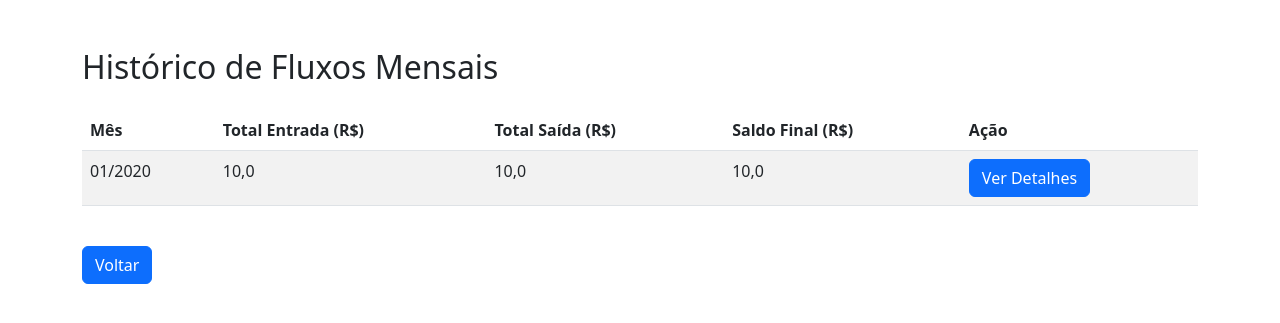
After one commit to Ary-Pedro/setup_DeAaZTour, a Django app: page /fluxos/ in a window 1280 px wide. The commit adds this page. Shown: the top 323 px of the page. Run offline with Django 5.2, Linux system fonts and the light colour scheme; a user stored in the database is signed in; tables that the repository leaves empty hold one stand-in row (values such as "Sample post"); some libraries are stand-ins or nearby versions.

Commit message:
atualização fluxo de caixa

```diff
--- a/apps/worker/models.py
+++ b/apps/worker/models.py
@@ -6,6 +6,8 @@ from django.db.models.signals import pre_save
 from django.contrib.auth.models import Group, Permission, AbstractUser, BaseUserManager
 from django.core.exceptions import ValidationError
 from django.db.models import Sum
+from django.utils.timezone import now
+from datetime import timedelta
 
 
 class CustomUserManager(BaseUserManager):
@@ -163,7 +165,14 @@ def update_nome(sender, instance, **kwargs):
     instance.nome = f"{instance.first_name} {instance.last_name}"
 
 
+class FluxoMensal(models.Model):
+    mes_referencia = models.DateField(default=now)  # Para armazenar o mês do fluxo
+    saldo_total = models.FloatField(default=0)
+    total_entrada = models.FloatField(default=0)
+    total_saida = models.FloatField(default=0)
 
+    def __str__(self):
+        return self.mes_referencia.strftime("%m/%Y")
 
 class ContasMensal(models.Model):
     observacao = models.CharField(max_length=500, null=True, blank=True, verbose_name="Observação")
--- a/apps/worker/templates/contas/contas.html
+++ b/apps/worker/templates/contas/contas.html
@@ -67,6 +67,12 @@
 
         <a href="{% url 'salvarContas' %}" class="btn btn-success mt-3">Exportar para Excel</a>
 
+        <form action="{% url 'concluir_fluxo' %}" method="post" onsubmit="return confirm('Tem certeza que deseja concluir este mês?')">
+            {% csrf_token %}
+            <button type="submit" class="btn btn-warning mt-3">Concluir Fluxo Mensal</button>
+        </form>
+
+
         <br><br>
 
 
--- /dev/null
+++ b/apps/worker/templates/contas/listagemFluxo.html
@@ -0,0 +1,60 @@
+{% load static %}
+{% load crispy_forms_filters %}
+{% load crispy_forms_tags %}
+<!DOCTYPE html>
+<html lang="pt-br">
+<head>
+    <meta charset="UTF-8">
+    <title>Despesas Mensais</title>
+    <link rel="stylesheet" href="https://cdn.jsdelivr.net/npm/bootstrap@5.3.0/dist/css/bootstrap.min.css">
+</head>
+
+<style>
+  a {
+    text-decoration: none;
+    color: inherit;
+  }
+</style>
+
+<body>
+    <div class="container mt-5">
+        <h2>Histórico de Fluxos Mensais</h2>
+
+        <table class="table table-striped mt-4">
+            <thead>
+                <tr>
+                    <th>Mês</th>
+                    <th>Total Entrada (R$)</th>
+                    <th>Total Saída (R$)</th>
+                    <th>Saldo Final (R$)</th>
+                    <th>Ação</th>
+                </tr>
+            </thead>
+            <tbody>
+                {% for fluxo in fluxos %}
+                <tr>
+                    <td>{{ fluxo.mes_referencia|date:"m/Y" }}</td>
+                    <td>{{ fluxo.total_entrada }}</td>
+                    <td>{{ fluxo.total_saida }}</td>
+                    <td>{{ fluxo.saldo_total }}</td>
+                    <td>
+                        <a href="{% url 'detalhesFluxo' fluxo.id %}" class="btn btn-primary">Ver Detalhes</a>
+                    </td>
+                </tr>
+                {% empty %}
+                <tr>
+                    <td colspan="5" class="text-center">Nenhum fluxo concluído ainda.</td>
+                </tr>
+                {% endfor %}
+            </tbody>
+        </table>
+
+
+        <br>
+        <a class="btn btn-primary" href="{% url 'home' %}">Voltar</a>
+
+    </div>
+
+
+</body>
+</html>
--- a/apps/worker/templates/home.html
+++ b/apps/worker/templates/home.html
@@ -245,6 +245,8 @@ main {
        <li><a href="{% url 'rank' %}">Ranking</a></li>
        <li><a href="{% url 'ListagemFuncionario' %}">Lista Funcionários</a></li>
        <li><a href="{% url 'contas' %}">Fluxo de caixa</a></li>
+       <li><a href="{% url 'listagemFluxoMensal' %}">Listagem - Fluxo mensal</a></li>
+
 
            {% endif %}
        {% endif %}
--- a/apps/worker/urls.py
+++ b/apps/worker/urls.py
@@ -27,7 +27,7 @@ urlpatterns = [
 
 
 
-    path('funcionario/ranking/', views.Rank.as_view(), name='rank'),
+    path('adm/ranking/', views.Rank.as_view(), name='rank'),
     path("export-csv-vendas/<str:periodo>/", views.salvar_csvVenda, name="salvarVenda"),
     path(
         "export-csv-vendas/<str:periodo>/<str:forma_pagamento>/",
@@ -47,11 +47,14 @@ urlpatterns = [
         name="salvarContas",
     ),
 
-    path(f"resumoMensal/", views.contas.as_view() , name="contas"),
+    path(f"fluxoMensal/", views.contas.as_view() , name="contas"),
 
     path('resetar-contas/', views.resetar_contas, name='resetar_contas'),
 
 
+    path("concluir_fluxo/", views.concluir_fluxo_mensal, name="concluir_fluxo"),
+    path("fluxos/", views.ListarFluxosMensais.as_view(), name="listagemFluxoMensal"),
+    path("fluxo/<int:pk>/",views.DetalhesFluxoMensal.as_view(), name="detalhesFluxo"),
 ]
 
 if settings.DEBUG:
--- a/apps/worker/view/views.py
+++ b/apps/worker/view/views.py
@@ -10,7 +10,7 @@ from django.core.mail import send_mail
 import uuid
 from django.urls import reverse_lazy
 from .forms import RegisterForm
-from apps.worker.models import Funcionario, ContasMensal
+from apps.worker.models import Funcionario, ContasMensal, FluxoMensal
 from setup_DeAaZTour import settings
 from apps.client.models import Cliente
 from apps.service.models import Venda
@@ -65,7 +65,6 @@ def salvar_csvContas(request):
         )
     return response
 
-
 class contas(LoginRequiredMixin, CreateView):
     model = ContasMensal
     form_class = ContasForm  # Defina a classe do formulário aqui
@@ -83,6 +82,36 @@ def resetar_contas(request):
     ContasMensal.objects.all().delete()
     return redirect("contas")
 
+
+
+def concluir_fluxo_mensal(request):
+    total_entrada = ContasMensal.objects.aggregate(Sum('entrada'))['entrada__sum'] or 0
+    total_saida = ContasMensal.objects.aggregate(Sum('saida'))['saida__sum'] or 0
+    saldo_total = total_entrada - total_saida
+
+    # Criar um registro do fluxo mensal
+    fluxo = FluxoMensal.objects.create(
+        mes_referencia=now(),
+        saldo_total=saldo_total,
+        total_entrada=total_entrada,
+        total_saida=total_saida
+    )
+
+    # Limpar os registros após concluir o fluxo
+    ContasMensal.objects.all().delete()
+
+    return redirect('listagemFluxoMensal')  # Redirecionar para a página onde os fluxos são listados # Redireciona para a página de fluxos
+
+
+class ListarFluxosMensais(LoginRequiredMixin, ListView):
+    model = FluxoMensal
+    template_name = "contas/listagemFluxo.html"
+    context_object_name = "fluxos"
+
+class DetalhesFluxoMensal(LoginRequiredMixin, DetailView):
+    model = FluxoMensal
+    template_name = "contas/detalhesFluxo.html"
+    context_object_name = "fluxo"
 # IDEA: Dados Cadastrais ----------------------------------------------------------------------------------------------------
 # INFO: Campo de login da conta
 
```
Also changed, not shown: apps/worker/templates/contas/detalhesFluxo.html (added, +31 -0 lines), apps/agency/migrations/0001_initial.py, apps/client/migrations/0001_initial.py, apps/service/migrations/0001_initial.py, apps/service/migrations/0002_initial.py, apps/worker/migrations/0001_initial.py.
